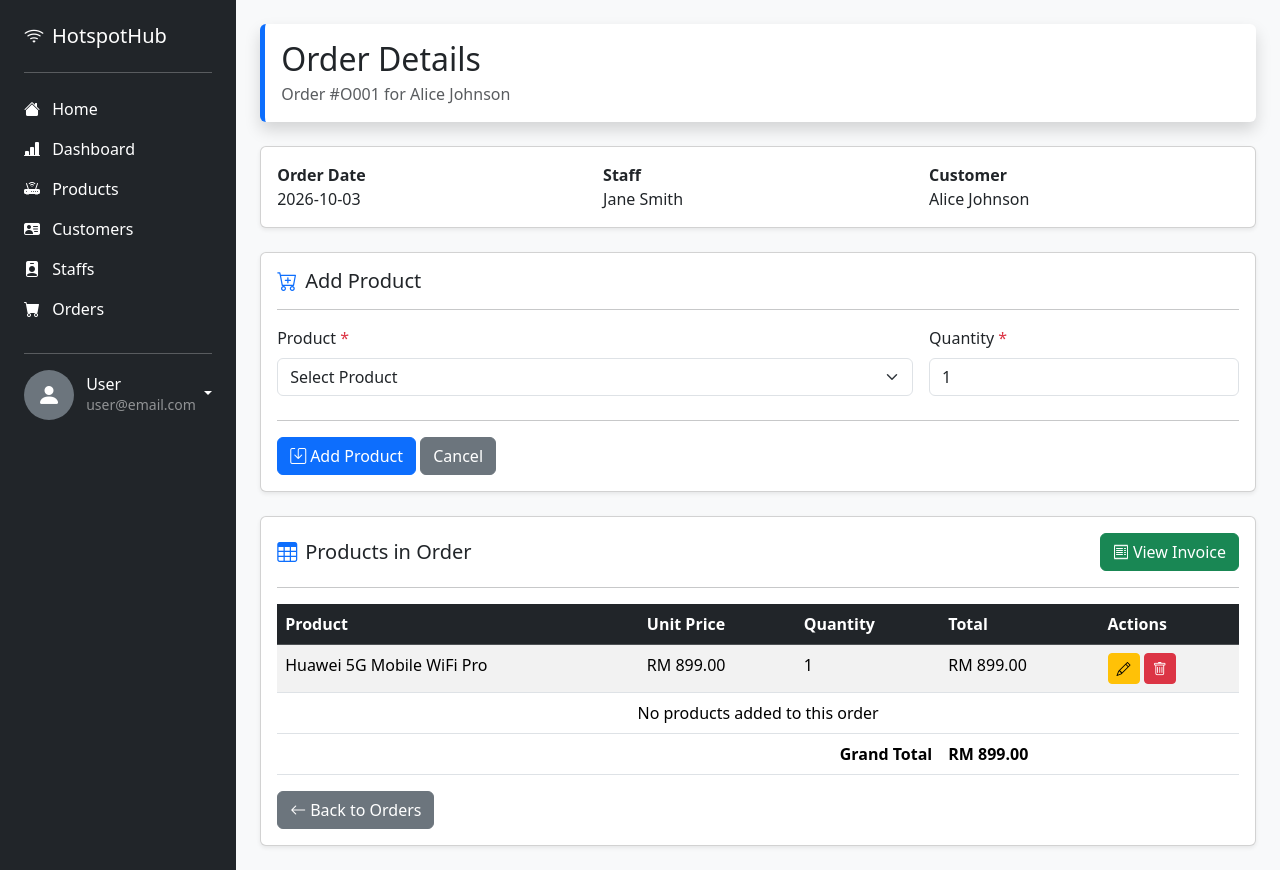
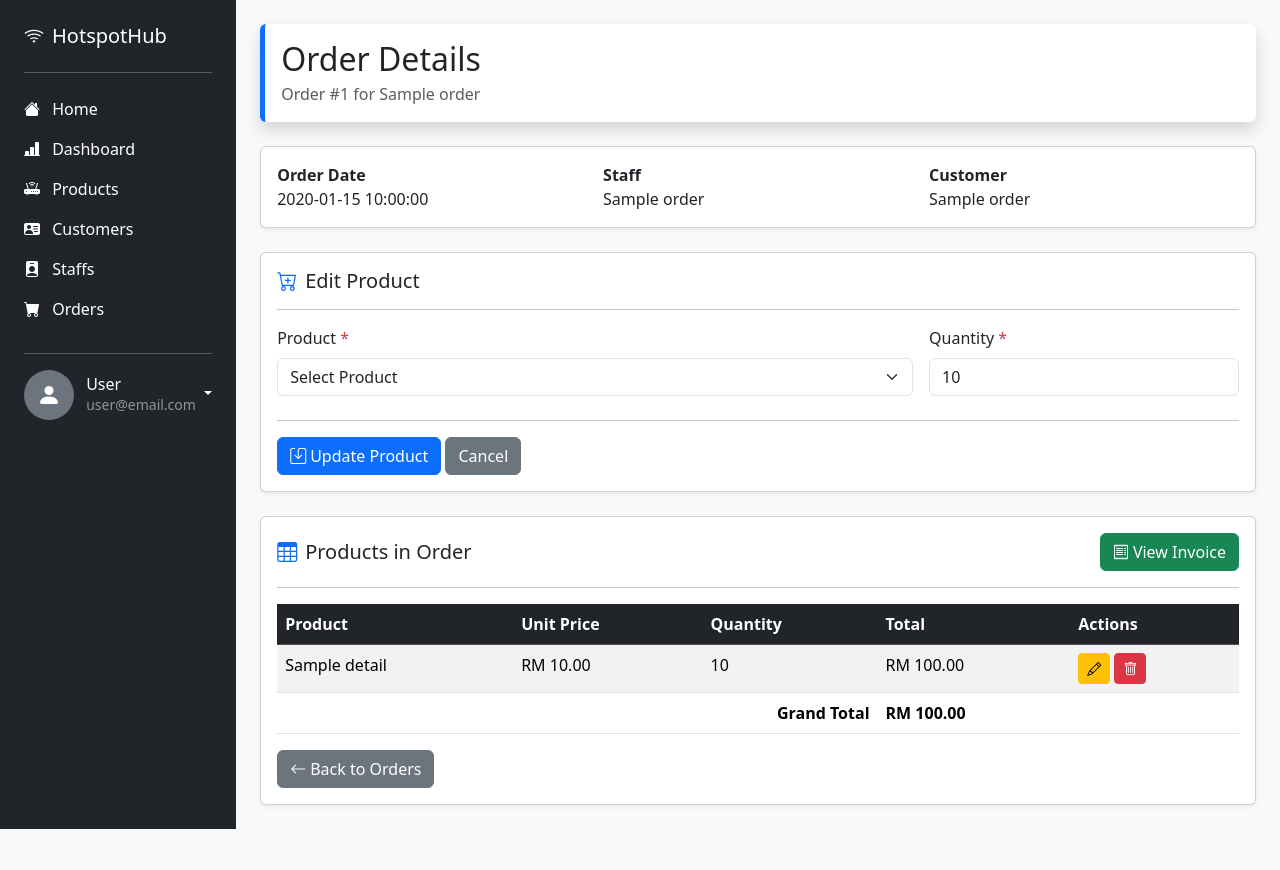
Before and after one commit to a223587/pt2, a PHP site: the page made by views/orderdetails.php in a window 1280 px wide. After the commit the page ends 829 px from the top, so only its background shows below. Run offline with PHP 8.4, Linux system fonts and the light colour scheme; tables that the repository leaves empty or names only in its code hold one stand-in row (values such as "Sample post"); the template is opened without the code that fills it: most values are stand-ins (such as "Sample title", 1, 10 or a date in 2020); data that the repository does not hold is empty; some libraries are stand-ins or nearby versions.

Commit message:
PT2: Order detail model and controller, wire order details view

```diff
--- a/views/orderdetails.php
+++ b/views/orderdetails.php
@@ -5,43 +5,49 @@ ob_start();
 <div class="card shadow border-0 border-start border-5 border-primary mb-4">
     <div class="card-body">
         <h2 class="mb-1">Order Details</h2>
-        <p class="text-muted mb-0">Order #O001 for Alice Johnson</p>
+        <p class="text-muted mb-0">Order #<?= htmlspecialchars($order['fld_order_num']) ?> for <?= htmlspecialchars($order['fld_customer_name'] ?? $order['fld_customer_num']) ?></p>
     </div>
 </div>
 
 <div class="card shadow-sm mb-4">
     <div class="card-body">
         <div class="row g-3">
-            <div class="col-md-4"><strong>Order Date</strong><br>2026-10-03</div>
-            <div class="col-md-4"><strong>Staff</strong><br>Jane Smith</div>
-            <div class="col-md-4"><strong>Customer</strong><br>Alice Johnson</div>
+            <div class="col-md-4"><strong>Order Date</strong><br><?= htmlspecialchars($order['fld_order_date']) ?></div>
+            <div class="col-md-4"><strong>Staff</strong><br><?= htmlspecialchars($order['fld_staff_name'] ?? $order['fld_staff_num']) ?></div>
+            <div class="col-md-4"><strong>Customer</strong><br><?= htmlspecialchars($order['fld_customer_name'] ?? $order['fld_customer_num']) ?></div>
         </div>
     </div>
 </div>
 
 <div class="card shadow-sm mb-4">
     <div class="card-body">
-        <h5 class="mb-3"><i class="bi bi-cart-plus text-primary me-2"></i>Add Product</h5>
+        <h5 class="mb-3"><i class="bi bi-cart-plus text-primary me-2"></i><?= isset($adetail) ? 'Edit Product' : 'Add Product' ?></h5>
         <hr>
-        <form action="" method="post" class="needs-validation" novalidate>
-            <input type="hidden" name="order_num" value="O001">
+        <form action="<?= BASE_URL ?>orderdetailcontroller/<?= isset($adetail) ? 'update' : 'save' ?>" method="post" class="needs-validation" novalidate>
+            <input type="hidden" name="order_num" value="<?= htmlspecialchars($order['fld_order_num']) ?>">
             <div class="row g-3">
                 <div class="col-md-8">
                     <label for="product_num" class="form-label">Product <span class="text-danger">*</span></label>
                     <select name="product_num" id="product_num" class="form-select" required>
                         <option value="">Select Product</option>
-                        <option value="P001">Huawei 5G Mobile WiFi Pro (Stock = 10)</option>
-                        <option value="P002">ZTE 4G Pocket WiFi (Stock = 5)</option>
+                        <?php foreach ($products ?? [] as $product): ?>
+                            <option value="<?= htmlspecialchars($product['fld_product_num']) ?>" <?= isset($adetail) && $adetail['fld_product_num'] == $product['fld_product_num'] ? 'selected' : '' ?>><?= htmlspecialchars($product['fld_product_name']) ?> (Stock = <?= htmlspecialchars($product['fld_product_quantity']) ?>)</option>
+                        <?php endforeach; ?>
                     </select>
                 </div>
                 <div class="col-md-4">
                     <label for="quantity" class="form-label">Quantity <span class="text-danger">*</span></label>
-                    <input name="quantity" id="quantity" type="number" class="form-control" value="1" min="1" required>
+                    <input name="quantity" id="quantity" type="number" class="form-control" min="1" value="<?= htmlspecialchars($adetail['fld_order_detail_quantity'] ?? '1') ?>" required>
                 </div>
             </div>
             <hr class="mt-4 mb-3">
-            <button type="submit" class="btn btn-primary"><i class="bi bi-save me-1"></i>Add Product</button>
-            <a href="#" class="btn btn-secondary">Cancel</a>
+            <button type="submit" class="btn btn-primary"><i class="bi bi-save me-1"></i><?= isset($adetail) ? 'Update Product' : 'Add Product' ?></button>
+            <?php if (isset($adetail)): ?>
+                <a href="<?= BASE_URL ?>orderdetailcontroller/index/<?= htmlspecialchars($order['fld_order_num']) ?>" class="btn btn-secondary">Cancel</a>
+            <?php endif; ?>
+            <?php if (isset($adetail)): ?>
+                <input type="hidden" name="detail_num" value="<?= htmlspecialchars($adetail['fld_order_detail_num']) ?>">
+            <?php endif; ?>
         </form>
     </div>
 </div>
@@ -50,37 +56,36 @@ ob_start();
     <div class="card-body">
         <div class="d-flex justify-content-between align-items-center mb-3">
             <h5 class="mb-0"><i class="bi bi-table text-primary me-2"></i>Products in Order</h5>
-            <a href="invoice.php" class="btn btn-success"><i class="bi bi-receipt me-1"></i>View Invoice</a>
+            <a href="<?= BASE_URL ?>ordercontroller/invoice/<?= htmlspecialchars($order['fld_order_num']) ?>" class="btn btn-success"><i class="bi bi-receipt me-1"></i>View Invoice</a>
         </div>
         <hr>
         <div class="table-responsive">
             <table class="table table-striped table-hover">
-                <thead class="table-dark">
-                    <tr>
-                        <th>Product</th>
-                        <th>Unit Price</th>
-                        <th>Quantity</th>
-                        <th>Total</th>
-                        <th>Actions</th>
-                    </tr>
-                </thead>
+                <thead class="table-dark"><tr><th>Product</th><th>Unit Price</th><th>Quantity</th><th>Total</th><th>Actions</th></tr></thead>
                 <tbody>
-                    <tr>
-                        <td>Huawei 5G Mobile WiFi Pro</td>
-                        <td>RM 899.00</td>
-                        <td>1</td>
-                        <td>RM 899.00</td>
-                        <td>
-                            <a href="#" class="btn btn-sm btn-warning"><i class="bi bi-pencil"></i></a>
-                            <a href="#" class="btn btn-sm btn-danger"><i class="bi bi-trash"></i></a>
-                        </td>
-                    </tr>
-                    <tr><td colspan="5" class="text-center">No products added to this order</td></tr>
+                    <?php $grandTotal = 0; ?>
+                    <?php if (!empty($details)): ?>
+                        <?php foreach ($details as $detail): ?>
+                            <?php $lineTotal = (float) $detail['fld_product_price'] * (int) $detail['fld_order_detail_quantity']; $grandTotal += $lineTotal; ?>
+                            <tr>
+                                <td><?= htmlspecialchars($detail['fld_product_name'] ?? $detail['fld_product_num']) ?></td>
+                                <td>RM <?= number_format((float) ($detail['fld_product_price'] ?? 0), 2) ?></td>
+                                <td><?= htmlspecialchars($detail['fld_order_detail_quantity']) ?></td>
+                                <td>RM <?= number_format($lineTotal, 2) ?></td>
+                                <td>
+                                    <a href="<?= BASE_URL ?>orderdetailcontroller/edit/<?= htmlspecialchars($detail['fld_order_detail_num']) ?>" class="btn btn-sm btn-warning"><i class="bi bi-pencil"></i></a>
+                                    <a href="<?= BASE_URL ?>orderdetailcontroller/delete/<?= htmlspecialchars($detail['fld_order_detail_num']) ?>" class="btn btn-sm btn-danger" onclick="return confirm('Are you sure to delete?')"><i class="bi bi-trash"></i></a>
+                                </td>
+                            </tr>
+                        <?php endforeach; ?>
+                    <?php else: ?>
+                        <tr><td colspan="5" class="text-center">No products added to this order</td></tr>
+                    <?php endif; ?>
                 </tbody>
-                <tfoot><tr><th colspan="3" class="text-end">Grand Total</th><th>RM 899.00</th><th></th></tr></tfoot>
+                <tfoot><tr><th colspan="3" class="text-end">Grand Total</th><th>RM <?= number_format($grandTotal, 2) ?></th><th></th></tr></tfoot>
             </table>
         </div>
-        <a href="orders.php" class="btn btn-secondary"><i class="bi bi-arrow-left me-1"></i>Back to Orders</a>
+        <a href="<?= BASE_URL ?>ordercontroller/index" class="btn btn-secondary"><i class="bi bi-arrow-left me-1"></i>Back to Orders</a>
     </div>
 </div>
 
```
Also changed, not shown: controllers/orderdetailcontroller.php (added, +79 -0 lines), models/orderdetailmodel.php (added, +62 -0 lines).
